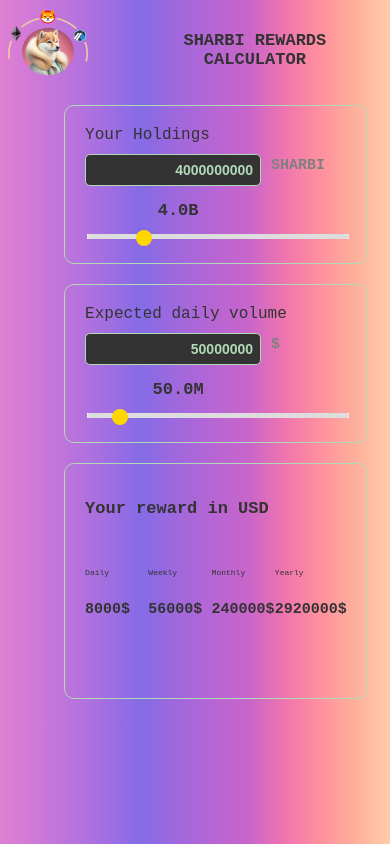
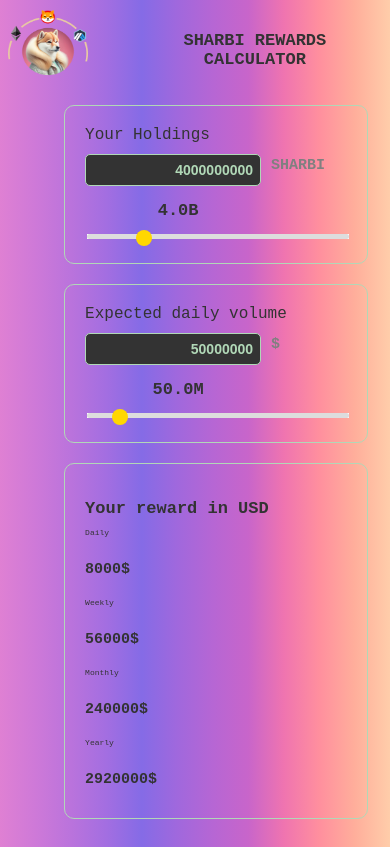
Before and after one commit to sharbiarb23/sip-calculator, a React (Vite) app: page / in a window 390 px wide. Built offline with nearby package versions, Linux system fonts and the light colour scheme.

Commit message:
output container column view

```diff
--- a/src/App.css
+++ b/src/App.css
@@ -275,6 +275,27 @@
 
 
   }
+  .output {
+    width: 100%;
+    display: flex;
+    /* margin-left: 50%; */
+
+    flex-direction: column;
+    align-self: center;
+  }
+  .output-container {
+
+    width: 70%;
+    height: 50px;
+    margin-top: 10px;
+    margin-bottom: 10px;
+    color:  #333333;
+    font-family: monospace;
+    font-size: 8px;
+    display: flex;
+    flex-direction: column;
+    justify-content: space-between;
+  }
   .calc-amount {
     font-weight: bold;
     font-size: 13px;
@@ -306,6 +327,27 @@
   .calc-amount {
     font-weight: bold;
     font-size: 15px;
+  }
+  .output {
+    width: 100%;
+    display: flex;
+    /* margin-left: 50%; */
+
+    flex-direction: column;
+    align-self: center;
+  }
+  .output-container {
+
+    width: 70%;
+    height: 50px;
+    margin-top: 10px;
+    margin-bottom: 10px;
+    color:  #333333;
+    font-family: monospace;
+    font-size: 8px;
+    display: flex;
+    flex-direction: column;
+    justify-content: space-between;
   }
   .label-value {
 
```
